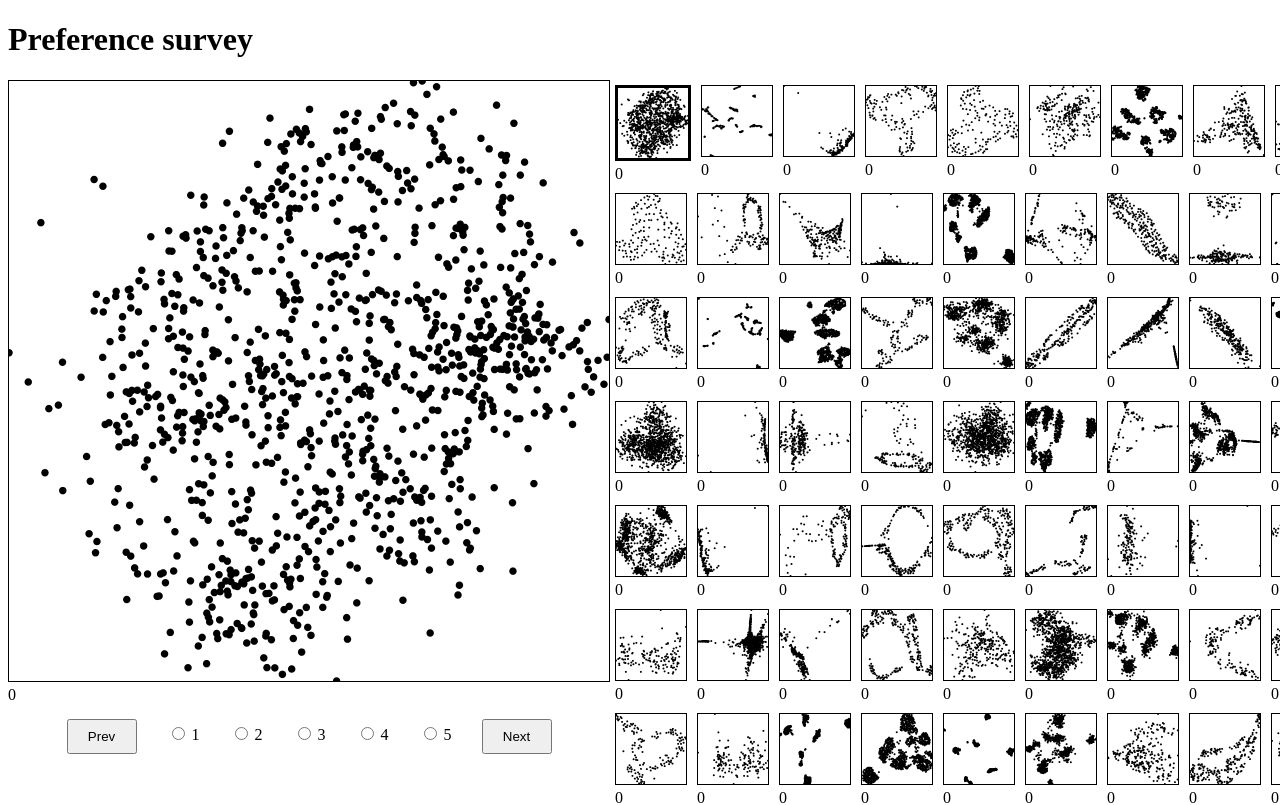
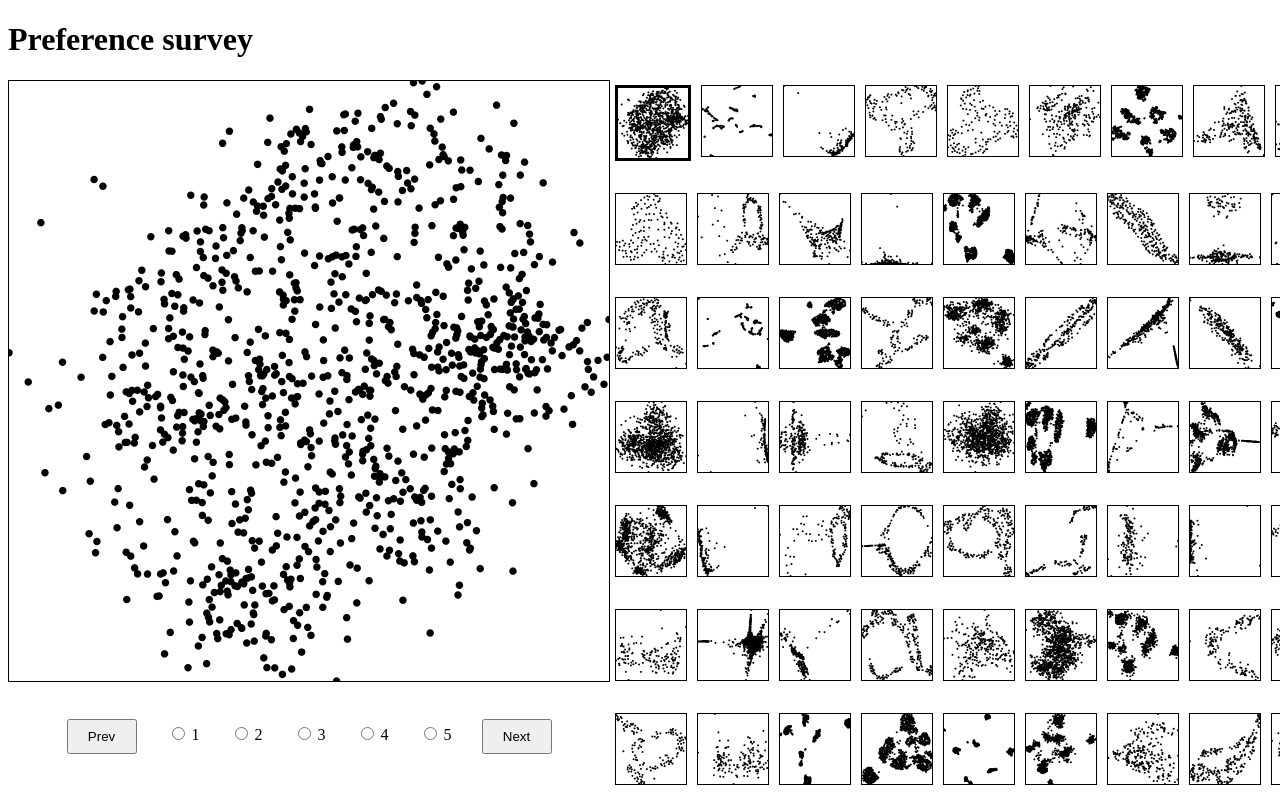
Before and after one commit to hj-n/mdp_comp_preference_survey, a React (Create React App) app: page / in a window 1280 px wide. Shown: the top 805 px of the page. Built offline with nearby package versions, Linux system fonts and the light colour scheme.

Commit message:
Added score bar

```diff
--- a/src/App.js
+++ b/src/App.js
@@ -1,4 +1,4 @@
-import Survey from "./components/Survery";
+import Survey from "./components/Survey";
 import { useLocation } from "react-router-dom";
 
 function App({match}) {
--- a/src/components/Scatterplot.js
+++ b/src/components/Scatterplot.js
@@ -1,4 +1,4 @@
-import React, {useRef} from 'react';
+import React, {useEffect, useRef} from 'react';
 import SplotCanvas from './SplotCanvas';
 
 import * as d3 from 'd3';
@@ -26,6 +26,8 @@ const Scatterplot = (props) => {
 
 	const svgRef = useRef(null);
 
+
+
 	if (props.makeScoreBar) {
 
 		d3.select(svgRef.current).selectAll("rect").remove();
@@ -45,6 +47,16 @@ const Scatterplot = (props) => {
 
 	}
 
+	useEffect(() => {
+		if (!props.makeScoreBar) {
+			d3.select(svgRef.current).attr("height", 0)
+		}
+	})
+
+
+
+
+
 
 
 
@@ -58,13 +70,13 @@ const Scatterplot = (props) => {
 				radius={props.radius}
 				isCurr={props.isCurr}
 			/>
-			{props.makeScoreBar &
-				<svg
-					width={size}
-					height={rectSize}
-					ref={svgRef}
-				/>
-			}
+
+			<svg
+				width={size}
+				height={rectSize}
+				ref={svgRef}
+			/>
+
 
 		</div>
 	)
```
Also changed, not shown: src/components/Survey.js (renamed from src/components/Survery.js).
